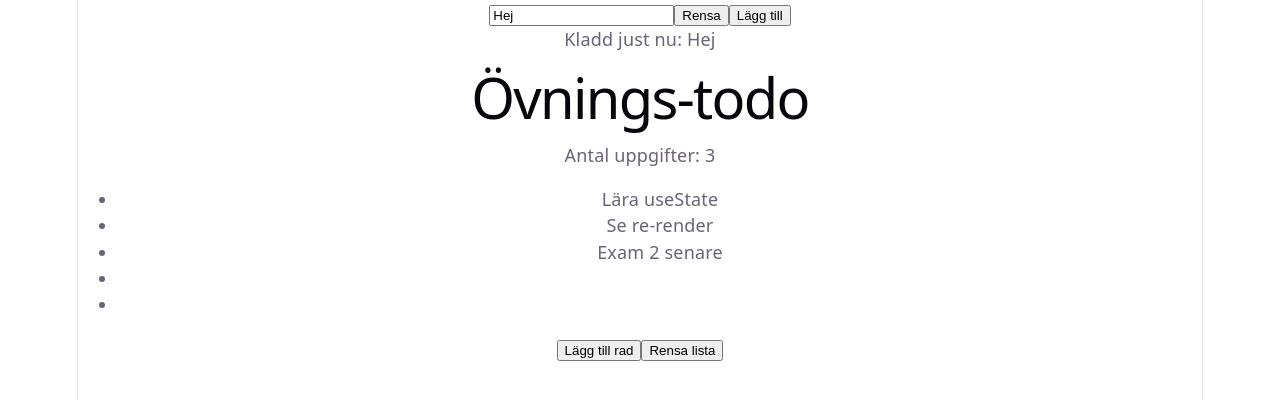
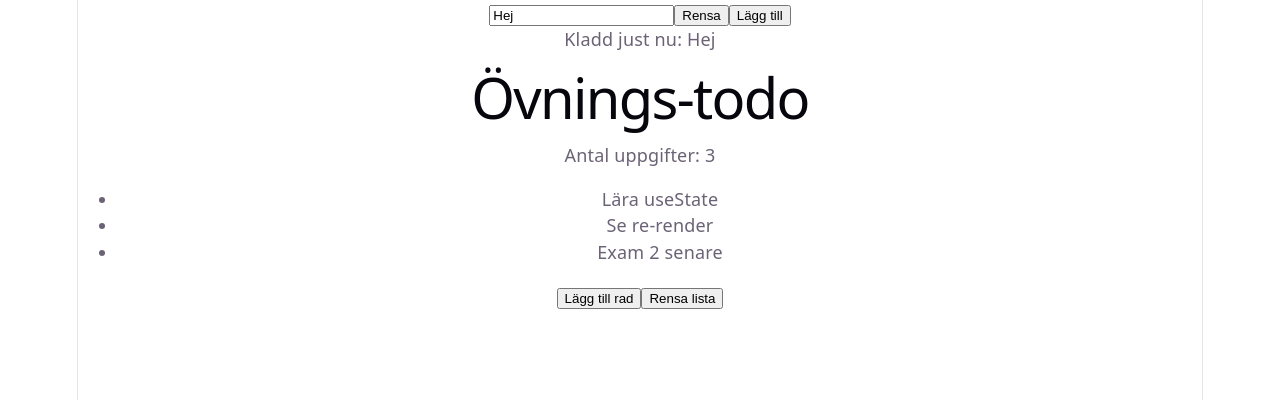
Before and after one commit to Elajna91/To-do, a React (Vite) app: page / in a window 1280 px wide. Shown: the top 400 px of the page. Built offline with nearby package versions, Linux system fonts and the light colour scheme.

Commit message:
Visa uppgifterna dynamiskt

```diff
--- a/src/App.jsx
+++ b/src/App.jsx
@@ -18,14 +18,9 @@ function App() {
     "Exam 2 senare",
   ]);
 
-  function addDemo() {
-    setTodos([
-      "Lära useState",
-      "Se re-render",
-      "Exam 2 senare",
-      "Koda är kul",
-    ]);
-  }
+function addDemo() {
+  setTodos([...todos, "Koda är kul"]);
+}
 
   function clearlist() {
     setTodos([]);
@@ -59,12 +54,10 @@ function App() {
         <p>Antal uppgifter: {todos.length}</p>
 
         <ul>
-          <li>{todos[0]}</li>
-          <li>{todos[1]}</li>
-          <li>{todos[2]}</li>
-          <li>{todos[3]}</li>
-          <li>{todos[4]}</li>
-        </ul>
+         {todos.map((todo, index) => (
+         <li key={index}>{todo}</li>
+         ))}
+       </ul>
 
         <button onClick={addDemo}>Lägg till rad</button>
         <button onClick={clearlist}>Rensa lista</button>
```
